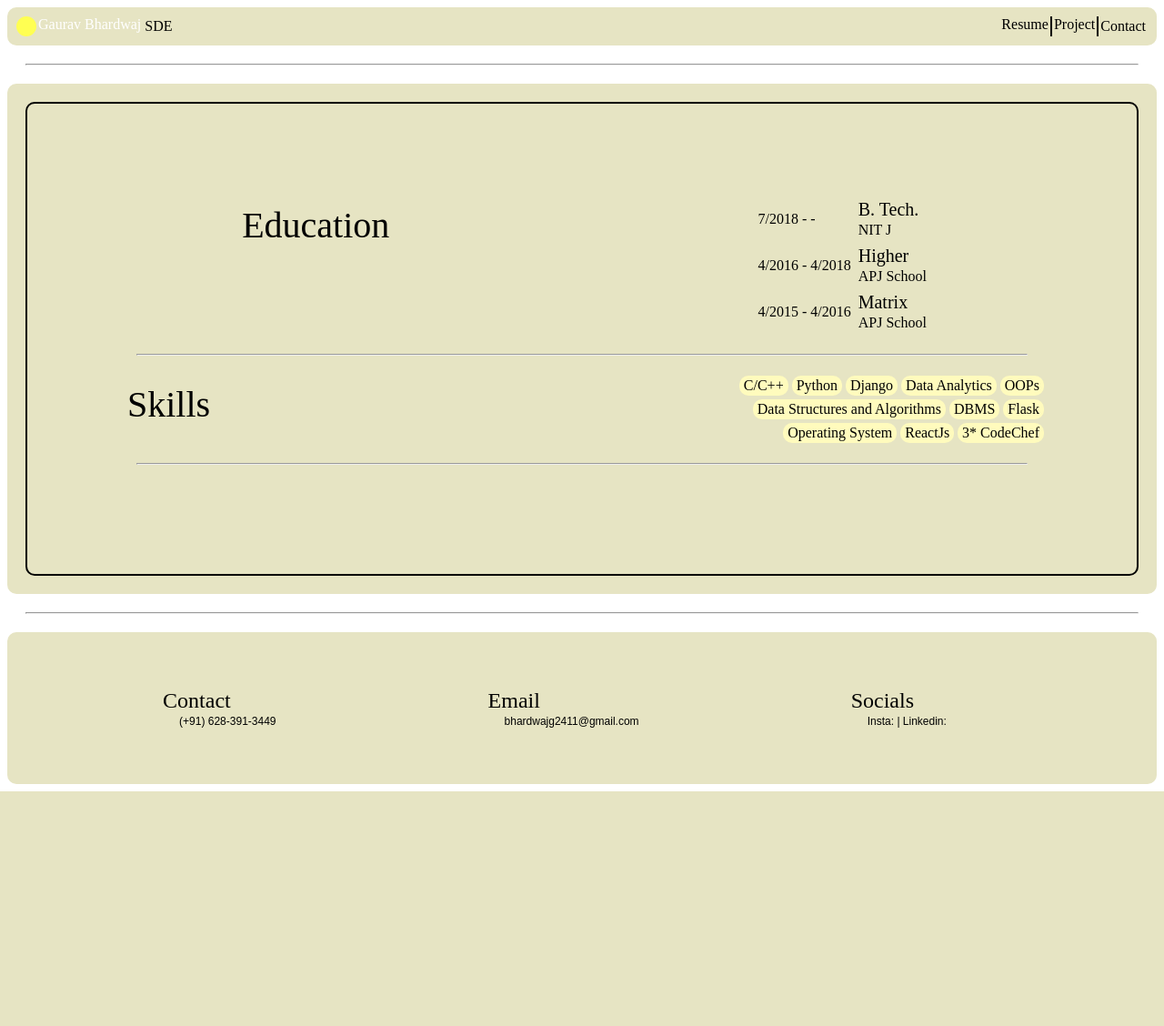
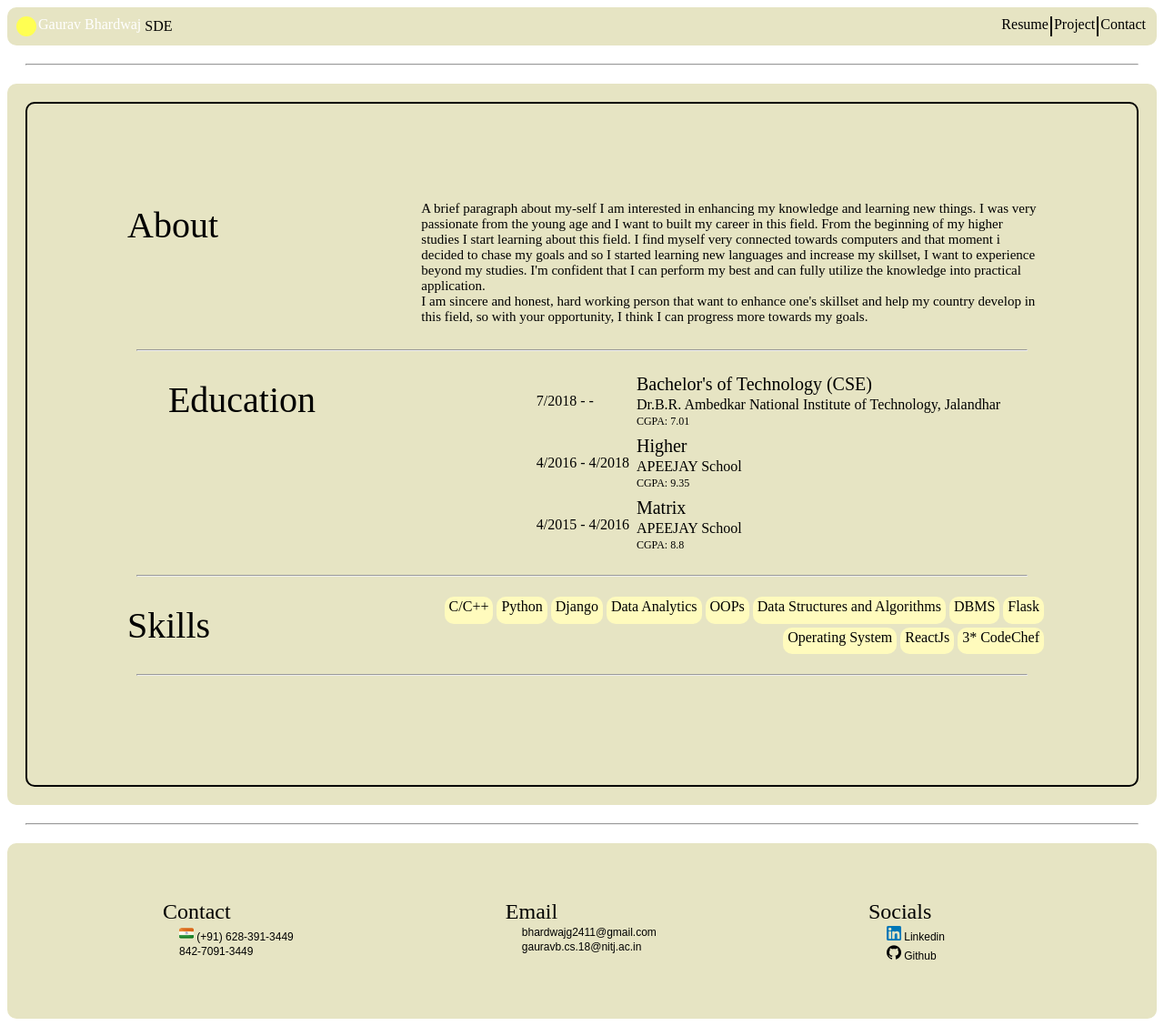
Before and after one commit to sample1234-rgb/Flask-, a Flask app: page /resume in a window 1280 px wide. Shown: the whole page at 91% size. Before the commit the page ends 870 px from the top, so only its background shows below. Run offline with Flask 2, Linux system fonts and the light colour scheme.

Commit message:
Minor updates

```diff
--- a/hello.py
+++ b/hello.py
@@ -8,15 +8,20 @@ def index():
 
 @app.route('/resume')
 def Resume():
+    abt = {'name': 'About', 'about': "A brief paragraph about my-self I am interested in enhancing my knowledge and learning new things. I was very passionate from the young age and I want to built my career in this field. From the beginning of my higher studies I start learning about this field. I find myself very connected towards computers and that moment i decided to chase my goals and so I started learning new languages and increase my skillset, I want to experience beyond my studies. I'm confident that I can perform my best and can fully utilize the knowledge into practical application.<br/>"
+    "I am sincere and honest, hard working person that want to enhance one's skillset and help my country develop in this field, so with your opportunity, I think I can progress more towards my goals."}
     edu = {'name': 'Education', 'points': [
-        {'quali': 'B. Tech.', 'duration': '7/2018 - -', 'name': 'NIT J', 'score': '6.96'},
-        {'quali': 'Higher', 'duration': '4/2016 - 4/2018', 'name': 'APJ School', 'score': '9.35'},
-        {'quali': 'Matrix', 'duration': '4/2015 - 4/2016', 'name': 'APJ School', 'score': '8.8'},
+        {'quali': "Bachelor's of Technology (CSE)", 'duration': '7/2018 - -', 'name': 'Dr.B.R. Ambedkar National Institute of Technology, Jalandhar', 'score': '7.01'},
+        {'quali': 'Higher', 'duration': '4/2016 - 4/2018', 'name': 'APEEJAY School', 'score': '9.35'},
+        {'quali': 'Matrix', 'duration': '4/2015 - 4/2016', 'name': 'APEEJAY School', 'score': '8.8'},
     ]}
-    skil = {'name': 'Skills', 'points': ['C/C++', 'Python', 'Django', 'Data Analytics', 'OOPs',
-                                         'Data Structures and Algorithms', 'DBMS', 'Flask',
-                                         'Operating System', 'ReactJs', '3* CodeChef']}
-    data = [edu, skil]
+    skil = {'name': 'Skills', 'points': [{'name': 'C/C++', 'status': 'Advance'}, {'name': 'Python', 'status': 'Advance'}
+         , {'name': 'Django', 'status': 'Beginner'}, {'name': 'Data Analytics', 'status': 'Beginner'},
+         {'name': 'OOPs', 'status': 'Advance'}, {'name': 'Data Structures and Algorithms', 'status': 'Intermediate'},
+         {'name': 'DBMS', 'status': 'Intermediate'}, {'name': 'Flask', 'status': 'Beginner'},
+         {'name': 'Operating System', 'status': 'Advance'}, {'name': 'ReactJs', 'status': 'Beginner'},
+                                         {'name': '3* CodeChef', 'status': 'Beginner'}]}
+    data = [abt, edu, skil]
     return render_template('resume.html', data=data)
 
 
@@ -24,6 +29,13 @@ def Resume():
 def page_not_found(e):
     return render_template('not_found.html'), 404
 
+@app.route('/cam')
+def cam():
+    return render_template('cam.html')
+
+@app.route('/m')
+def mn():
+    return render_template('Learning.html')
 
 @app.route('/projects')
 def project():
--- a/static/style.css
+++ b/static/style.css
@@ -27,7 +27,7 @@ p {margin:2px;}
     display:flex;
     flex-wrap: nowrap;
     justify-content: space-around;
-    align-content: space-between;
+    alig-n-content: spacebetween;
 }
 .white-spaces{
     width:-webkit-fill-available;
--- a/templates/Base.html
+++ b/templates/Base.html
@@ -21,9 +21,9 @@
                 <a style="border-right:2px solid black;padding-right:2px;text-decoration:none;color:black;" href="{{ url_for('project') }}">
                     Project
                 </a>
-                <p>
+                <a style="padding-right:2px;color:black;transition: 0.1s;" href="#Contact-Me" id="Meet">
                     Contact
-                </p>
+                </a>
             </div>
         </div>
         <hr>
@@ -32,14 +32,18 @@
         {% endblock %}
         <!--(Footer-Part)-->
         <hr>
-        <div class="page" style="padding:20px;">
+        <div class="page" style="padding:20px;scroll-behavior: smooth;" id="Contact-Me">
             <div style="display:flex;padding:20px;justify-content: space-evenly;flex-wrap: wrap;">
                 <div class="footer" align="left">
                     <p class="footer-ques">
                         Contact
                     </p>
                     <p class="footer-ans">
+                        <img src="static/india.png" id="flag"/>
                         (+91) 628-391-3449
+                    </p>
+                    <p class="footer-ans">
+                        842-7091-3449
                     </p>
                 </div>
                 <div class="footer" align="left">
@@ -49,15 +53,30 @@
                     <p class="footer-ans">
                         bhardwajg2411@gmail.com
                     </p>
+                    <p class="footer-ans">
+                        gauravb.cs.18@nitj.ac.in
+                    </p>
                 </div>
                 <div class="footer" align="left">
                     <p class="footer-ques">
                         Socials
                     </p>
                     <p class="footer-ans">
-                        Insta: | Linkedin:
+                        <a href="https://www.linkedin.com/in/gaurav-bhardwaj-666945177/"
+                           style="color:black;">
+                            <img src="static/linkedin.png" />
+                            Linkedin
+                        </a>
+                    </p>
+                    <p class="footer-ans">
+                        <a href="https://github.com/sample1234-rgb/College-Projects/tree/sample1234-rgb-GUI"
+                           style="color:black;">
+                            <img src="static/github.png" />
+                            Github
+                        </a>
                     </p>
                 </div>
+
             <!-- <div class="footer" align="left"><p style="margin:2px;"></p><p style="margin:2px;"></p></div> -->
             </div>
         </div>
--- a/templates/Project.html
+++ b/templates/Project.html
@@ -2,8 +2,8 @@
 <!--(Header-Part)-->
 {% block content %}
 <center>
-    <div style="border-radius:10px;background-color:#e6e4c3;padding:10px;">
-        <div style="border:2px solid black;border-radius:10px;margin:10px;padding:50px;">
+    <div class="page">
+        <div class="page-style" style="padding:50px;">
             <h1>Projects</h1>
             {% for project in projects %}
                 {% if project.no%2 == 1 %}
@@ -15,7 +15,7 @@
                             </p>
                         </div>
                         <div class="prj" style="height:300px;width:500px;">
-                            <!--<img style="background-color:#abcedf;" src="static/images.jpg"/>-->
+<!--                             <img style="" width="300" height="200" src="{{ project.img }}"/>-->
                             An image
                         </div>
                     </div>
--- a/templates/hello.html
+++ b/templates/hello.html
@@ -11,7 +11,7 @@
                     <p style="font-size:64px;margin:0px;">Hi There!</p>
                     <h1>A Bit About Me</h1>
                     <p>I am Gaurav Bhardwaj, 21 yo Software Developer currently pursuing my B. Tech. Degree in Computer
-                        Science and EngineeringFrom Dr. B. R. Ambedkar National Institute of Technology, Jalandhar.</p>
+                        Science and Engineering from Dr. B. R. Ambedkar National Institute of Technology, Jalandhar.</p>
                     <div style="display:flex;">
                         <div class="button" style="background-color:#ff5252;"><a href="{{ url_for('Resume') }}">Resume</a></div>
                         <div class="button" style="background-color:#ffff52;"><a href="{{ url_for('project') }}">Projects</a></div>
--- a/templates/resume.html
+++ b/templates/resume.html
@@ -10,13 +10,12 @@
                         {{ d.name }}
                     </div>
                     {% if d.name == 'Skills' %}
-                        <div class="white-spaces"></div>
                         <div class="flex-bxs" style="flex-wrap: wrap;justify-content: flex-end;">
                             {% for p in d.points %}
-                            <div class="cards">{{ p }}</div>
+                                <div class="cards" onclick="info_open('{{ p.name }}', '{{ p.status }}');" id="{{ p.name }}">{{ p.name }}</div>
                             {% endfor %}
                         </div>
-                    {% else %}
+                    {% elif d.name == 'Education' %}
                     <table>
                         {% for point in d.points %}
                             <tr style="width:300px;" align="left">
@@ -26,10 +25,16 @@
                                 <td>
                                     <p style="font-size:20px;">{{ point.quali }}</p>
                                     <p>{{ point.name }}</p>
+                                    <p style="font-size:12px;">CGPA: {{ point.score }}</p>
                                 </td>
                             </tr>
                         {% endfor %}
                     </table>
+                    {% else %}
+                        <div class="white-spaces"></div>
+                        <div style="padding:5px;font-size:15px;" align="left">
+                            <p>{{ d.about|safe }}</p>
+                        </div>
                     {% endif %}
                 </div>
             <hr>
@@ -37,5 +42,22 @@
         </div>
     </div>
 </center>
+<script>
+    function info_close(name,lvl){
+        var id = document.getElementById(name);
+        id.setAttribute('onclick',info_open());
+        id.innerHTML=name;
+        alert(name);
+    }
+    function info_open(name,lvl){
+        var id = document.getElementById(name);
+        if( lvl == "Advance")var color='#80ff82';
+        else if( lvl == "Intermediate")var color='#e3ff80';
+        else var color='#ffdf80';
+        id.innerHTML=name+"<div style='background-color:"+color+";border-radius:5px;padding: 2px;font-size: 10px;' align='center'>"+lvl+"</div>";  //"<p style='color:"+color+";'>"+lvl+"</p>";
+<!--        id.setAttribute('onclick',info_close(name,lvl));-->
+<!--        alert(lvl);-->
+    }
+</script>
 {% endblock %}
 <!--(Footer-Part)-->
```
Also changed, not shown: static/github.png (added), static/india.png (added), static/linkedin.png (added).
